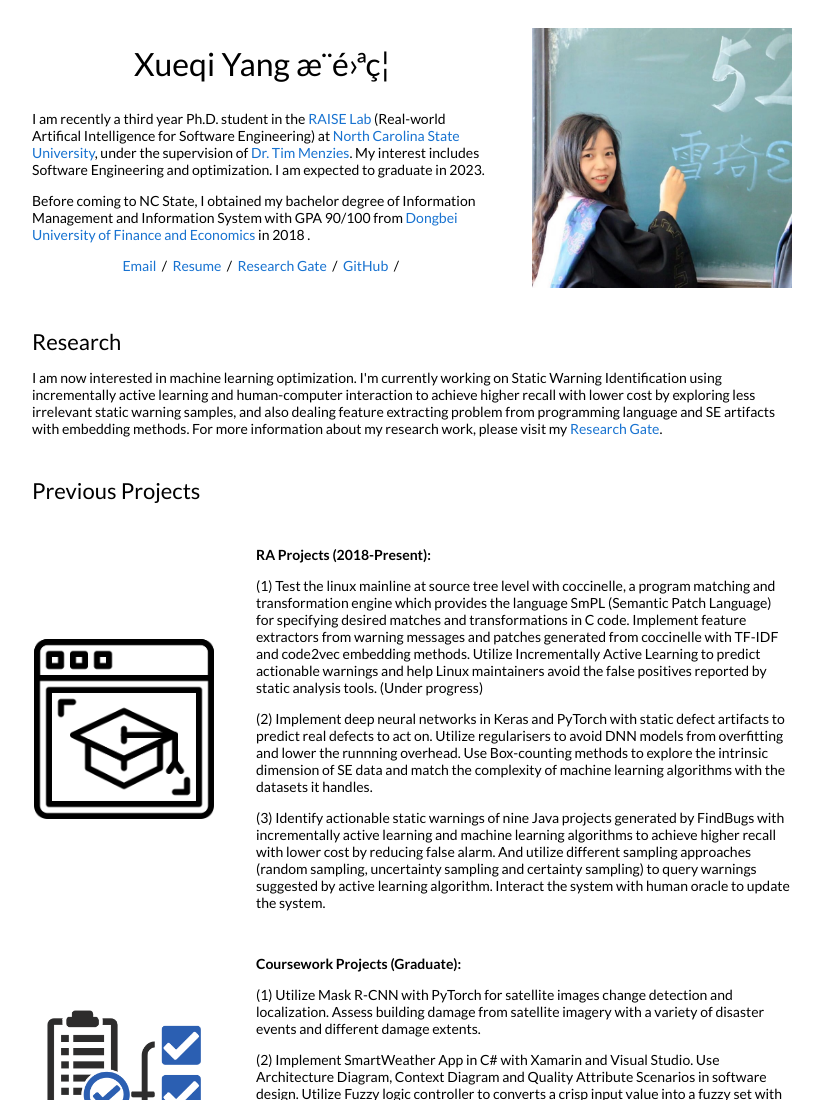
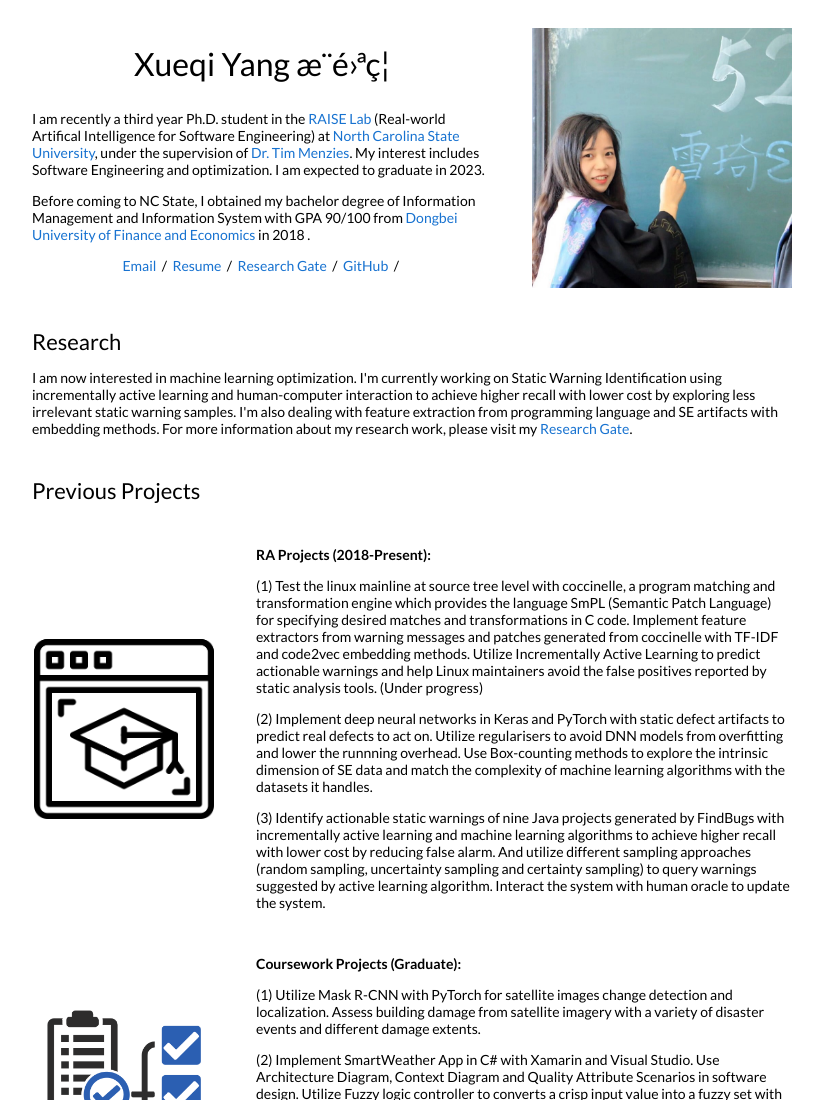
Before and after one commit to XueqiYang/xueqiyang.github.io, a plain HTML site: page index.html in a window 1280 px wide. Shown: the top 1100 px of the page, without its empty margins (228-1051 px from the left). Drawn offline with Linux system fonts and the light colour scheme.

Commit message:
Update index.html

```diff
--- a/index.html
+++ b/index.html
@@ -113,7 +113,7 @@
 
               </p>
               <p>
-                I am now interested in machine learning optimization. I'm currently working on Static Warning Identification using incrementally active learning and human-computer interaction to achieve higher recall with lower cost by exploring less irrelevant static warning samples, and also dealing feature extracting problem from programming language and SE artifacts with embedding methods. For more information about my research work, please visit my <a href="https://www.researchgate.net/profile/Xueqi_Yang3/research">Research Gate</a>.
+                I am now interested in machine learning optimization. I'm currently working on Static Warning Identification using incrementally active learning and human-computer interaction to achieve higher recall with lower cost by exploring less irrelevant static warning samples. I'm also dealing with feature extraction from programming language and SE artifacts with embedding methods. For more information about my research work, please visit my <a href="https://www.researchgate.net/profile/Xueqi_Yang3/research">Research Gate</a>.
               </p>
             </td>
           </tr>
```
